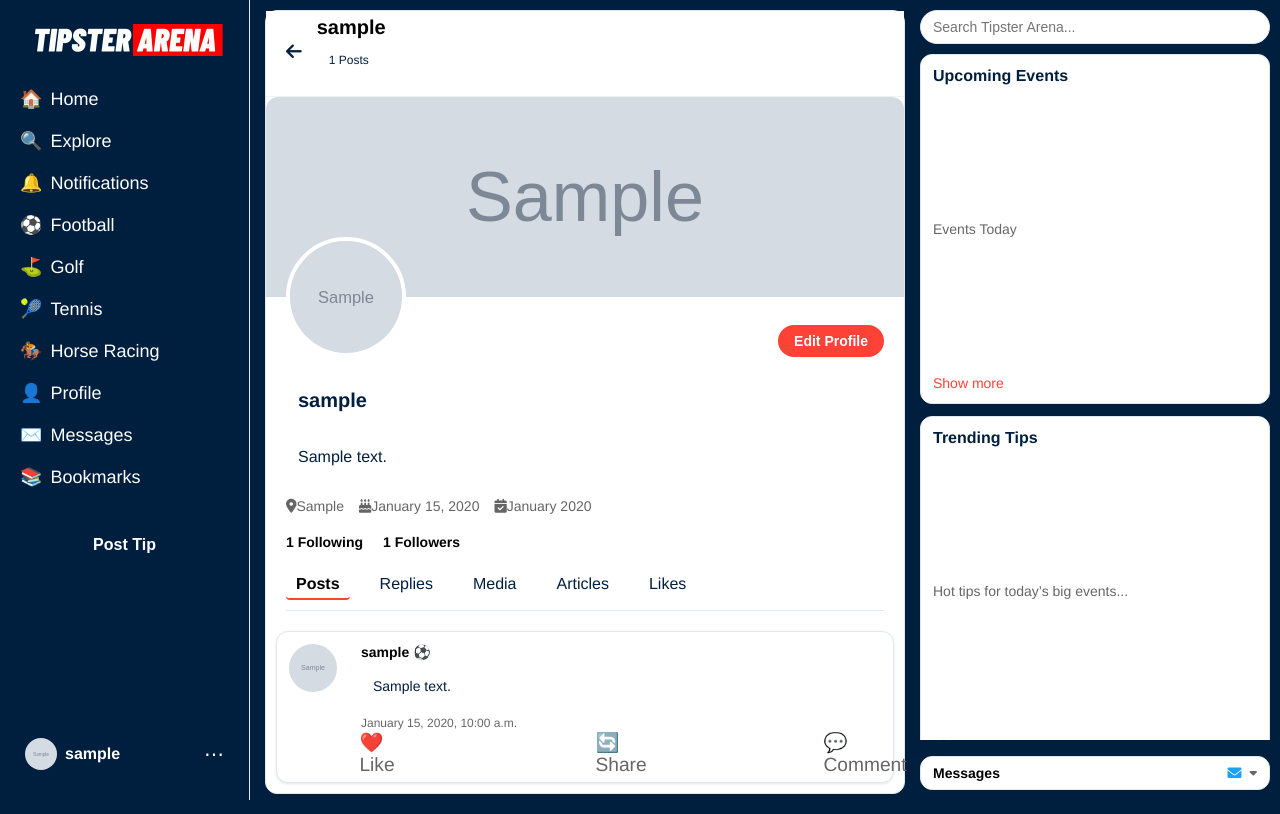
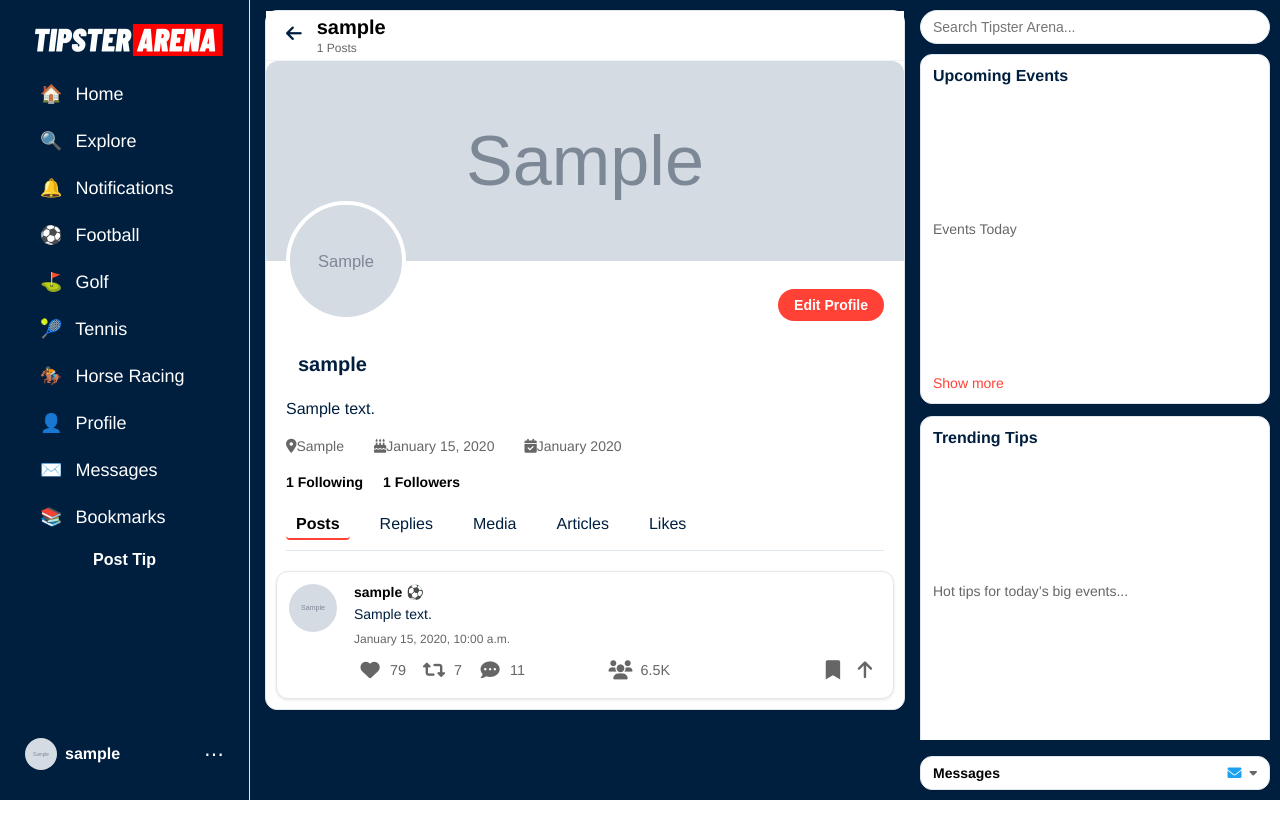
Before and after one commit to paulblanche21/tipsterarena, a Django app: a page that uses templates/core/profile.html in a window 1280 px wide. Run offline with Django 5.2, Linux system fonts and the light colour scheme; a user stored in the database is signed in; tables that the repository leaves empty hold one stand-in row (values such as "Sample post"); grey boxes marked "Sample" are stand-in pictures.

Commit message:
Fixed a number of issues with styling

```diff
--- a/static/css/styles.css
+++ b/static/css/styles.css
@@ -83,7 +83,7 @@ body {
 
 /* Ensure dynamically generated content (like "Who to Follow") has a white background */
 .content h2,
-.content p,
+
 .content ul,
 .content .follow-list,
 .content .follow-item {
@@ -528,7 +528,10 @@ form#editProfileForm {
 
 .nav-menu {
     list-style: none;
-    margin-bottom: 20px;
+    padding:0;
+    margin-bottom: 0;
+    width: 100%; /* Ensure it takes full width of navbar */
+
 }
 
 .nav-menu a {
@@ -544,7 +547,27 @@ form#editProfileForm {
 }
 
 .nav-menu li {
-    margin: 20px 0;
+    margin: 5px 0;
+}
+
+.nav-menu li a {
+    display: block;
+    color: #ffffff; /* White text */
+    text-decoration: none;
+    padding: 10px 20px; /* Consistent padding */
+    transition: background-color 0.2s, color 0.2s; /* Smooth transitions */
+    border-radius: 20px; /* Rounded corners for rectangular hover */
+}
+
+.nav-menu li a:hover {
+    background-color: rgba(74, 144, 226, 0.1); /* Light blue spotlight */
+    color: #4a90e2; /* Blue text on hover to match spotlight */
+}
+
+/* Optional: Active state (if you have an active class) */
+.nav-menu li a.active {
+    background-color: rgba(74, 144, 226, 0.2); /* Slightly stronger spotlight for active */
+    color: #4a90e2;
 }
 
 .nav-menu-icon {
@@ -1257,6 +1280,7 @@ form#editProfileForm {
 .profile-detail-item {
     display: inline-flex; /* Ensures icons and text align properly */
     align-items: center; /* Vertically centers icons and text */
+    margin-right: 15px; /* Space between items */;
 }
 
 /* Follower and Following Counts */
@@ -1579,8 +1603,6 @@ form#editProfileForm {
 }
 
 
-
-
 .tip-avatar {
     width: 48px;
     height: 48px;
@@ -1591,7 +1613,7 @@ form#editProfileForm {
 
 .tip-content {
     flex: 1;
-    margin-left: 12px; /* Space between avatar and content */
+    margin-left: 5px; /* Space between avatar and content */
 }
 
 .tip-details {
--- a/templates/core/profile.html
+++ b/templates/core/profile.html
@@ -84,9 +84,30 @@
                         <p>{{ tip.text }}</p>
                         <small>{{ tip.created_at|date:"F j, Y, g:i a" }}</small>
                         <div class="tip-actions">
-                            <a href="#" class="tip-action">❤️ Like</a>
-                            <a href="#" class="tip-action">🔄 Share</a>
-                            <a href="#" class="tip-action">💬 Comment</a>
+                            <div class="tip-action-group">
+                                <a href="#" class="tip-action tip-action-like"><i class="fas fa-heart"></i></a>
+                                <span class="tip-action-count">79</span>
+                            </div>
+                            <div class="tip-action-group">
+                                <a href="#" class="tip-action tip-action-retweet"><i class="fas fa-retweet"></i></a>
+                                <span class="tip-action-count">7</span>
+                            </div>
+                            <div class="tip-action-group">
+                                <a href="#" class="tip-action tip-action-comment"><i class="fas fa-comment-dots"></i></a>
+                                <span class="tip-action-count">11</span>
+                            </div>
+                            <div class="tip-action-spacer"></div> <!-- Spacer to position engagement icon -->
+                            <div class="tip-action-group">
+                                <a href="#" class="tip-action tip-action-engagement"><i class="fas fa-users"></i></a>
+                                <span class="tip-action-count">6.5K</span>
+                            </div>
+                            <div class="tip-action-spacer-large"></div> <!-- Larger spacer to push bookmark and share right -->
+                            <div class="tip-action-group">
+                                <a href="#" class="tip-action tip-action-bookmark"><i class="fas fa-bookmark"></i></a>
+                            </div>
+                            <div class="tip-action-group">
+                                <a href="#" class="tip-action tip-action-share"><i class="fas fa-arrow-up"></i></a>
+                            </div>
                         </div>
                     </div>
                 </div>
```
